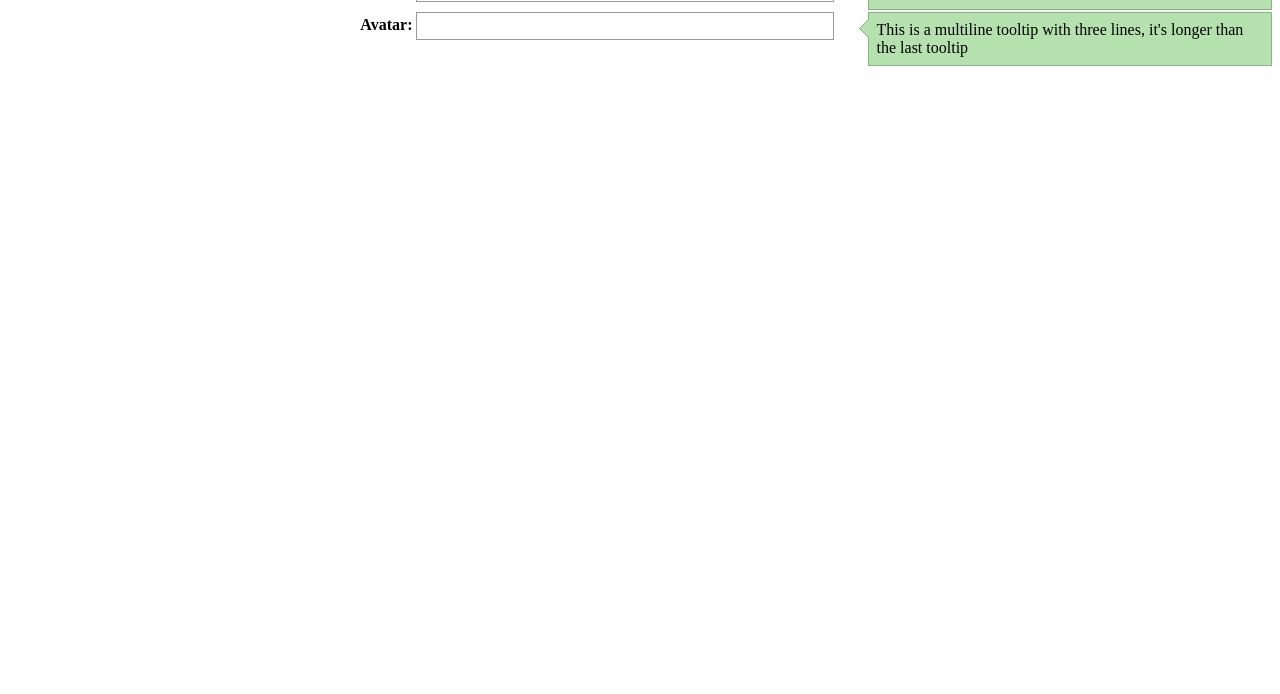
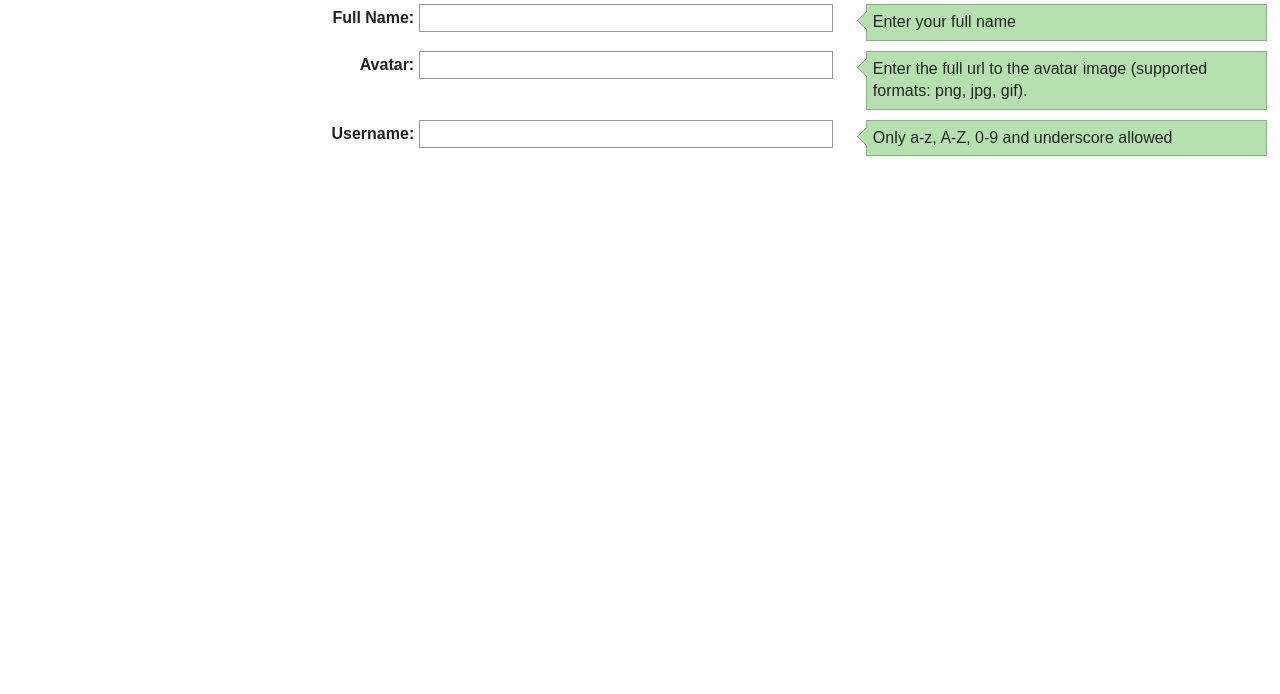
Before and after one commit to elentok/css-playground, a plain HTML site: page tooltip/index.html in a window 1280 px wide. Shown: the part 106-800 px from the top of the page. Drawn offline with Linux system fonts and the light colour scheme.

Commit message:
added normalize.css from html5 boilerplate and some ui improvements

```diff
--- a/tooltip/index.html
+++ b/tooltip/index.html
@@ -4,6 +4,7 @@
     <meta charset="utf-8" />
     <meta name="viewport" content="width=device-width, initial-scale=1.0" />
     <title>Single-element tooltips</title>
+    <link href="../normalize.css" rel="stylesheet" type="text/css" />
     <link href="tooltip.css" rel="stylesheet" type="text/css" />
   </head>
   <body>
@@ -13,17 +14,23 @@
       <h1>Responsively-Designed Form</h1>
 
       <div class="field">
-        <label class="caption">Name:</label>
+        <label class="caption">Full Name:</label>
         <input type="text" />
-        <label class="tooltip">Hello World</label>
+        <label class="tooltip">Enter your full name</label>
       </div>
 
       <div class="field">
         <label class="caption">Avatar:</label>
         <input type="text" />
         <label class="tooltip">
-          This is a multiline tooltip with three lines, it's longer than the last tooltip
+          Enter the full url to the avatar image (supported formats: png, jpg, gif).
         </label>
+      </div>
+
+      <div class="field">
+        <label class="caption">Username:</label>
+        <input type="text" />
+        <label class="tooltip">Only a-z, A-Z, 0-9 and underscore allowed</label>
       </div>
 
     </form>
--- a/tooltip/tooltip.sass
+++ b/tooltip/tooltip.sass
@@ -7,9 +7,12 @@
   -webkit-box-sizing: border-box // safari3
   -khtml-box-sizing: border-box // konqueror
 
+form
+  padding: 1%
+
 .field
   clear: both
-  margin-top: 10px
+  padding-top: 10px
 
   .caption
     display: block
@@ -27,7 +30,7 @@
   .tooltip
     background: #b5e1ae
     border: 1px solid #8eb088
-    padding: 8px
+    padding: 6px
     display: block
     @include border-box
 
@@ -46,14 +49,9 @@
     .tooltip
       width: 32%
       margin-left: 0.5%
-      //display: inline-block
-      //vertical-align: top
       display: block
       float: right
       position: relative
-      //margin-top: 10px
-      //margin-bottom: 5px
-      //display: inline-block
 
     .tooltip:before
       content: ''
```
Also changed, not shown: normalize.css (added), tooltip/tooltip.css.
